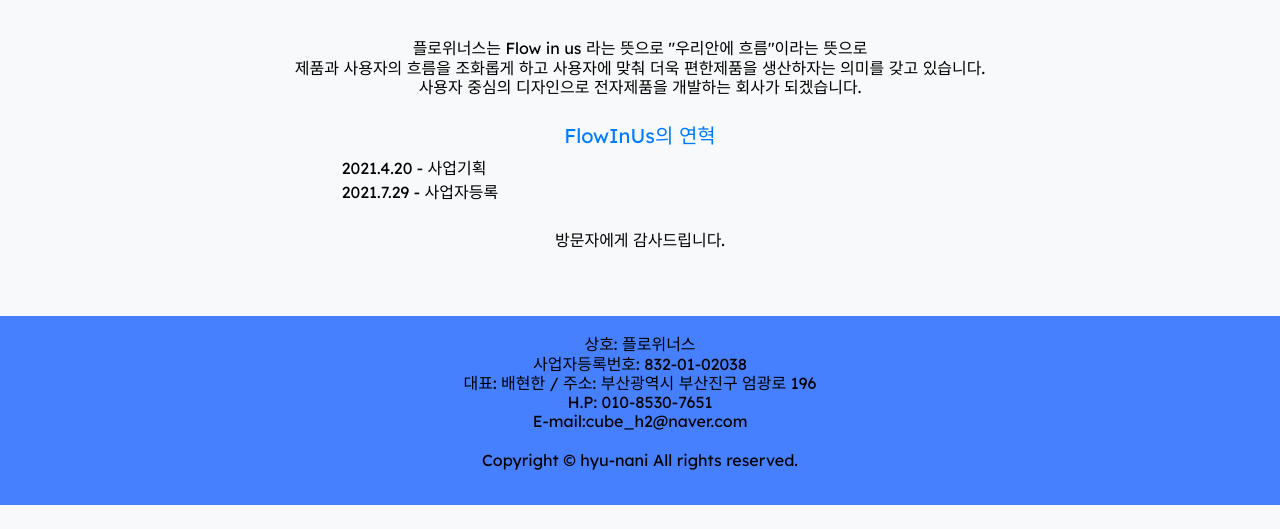
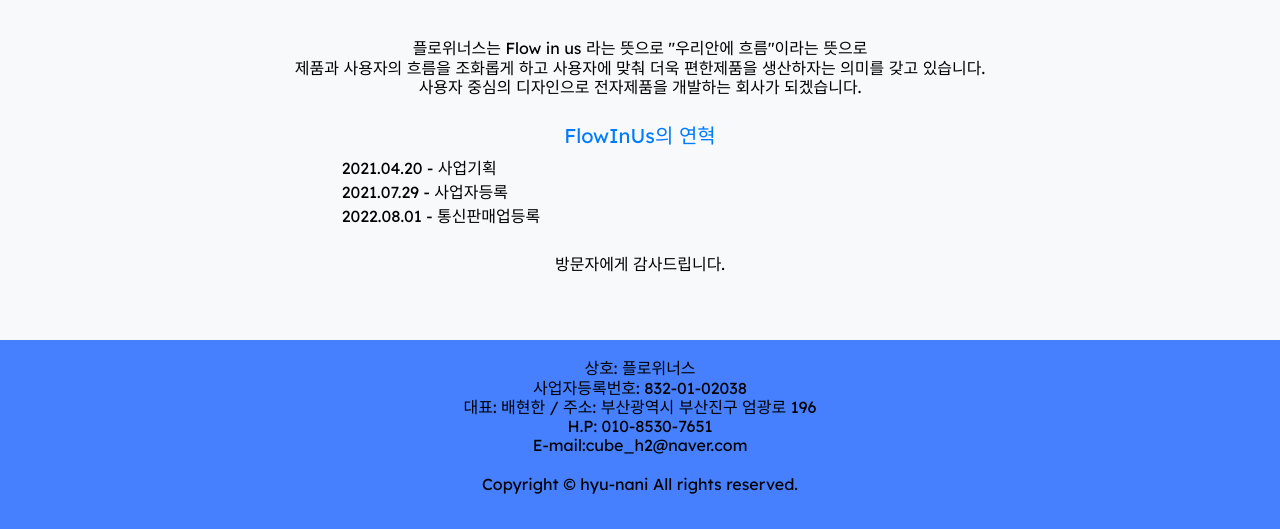
Before and after one commit to hyu-nani/webSite, a Flask app: page /information in a window 1280 px wide. Shown: the part 948-1477 px from the top of the page. Before the commit the page ends 1453 px from the top, so only its background shows below. Run offline with Flask 2, Linux system fonts and the light colour scheme; some libraries are stand-ins or nearby versions.

Commit message:
Update information.html

```diff
--- a/website/templates/information.html
+++ b/website/templates/information.html
@@ -20,8 +20,9 @@
     <h5>FlowInUs의 연혁</h5>  </a>
     <div align="left" style="
     margin-left:20%">
-        2021.4.20 - 사업기획<br/>
-        2021.7.29 - 사업자등록<br/>
+        2021.04.20 - 사업기획<br/>
+        2021.07.29 - 사업자등록<br/>
+        2022.08.01 - 통신판매업등록<br/>
     </div>
     <div align="center" style="">
     </div>
```
